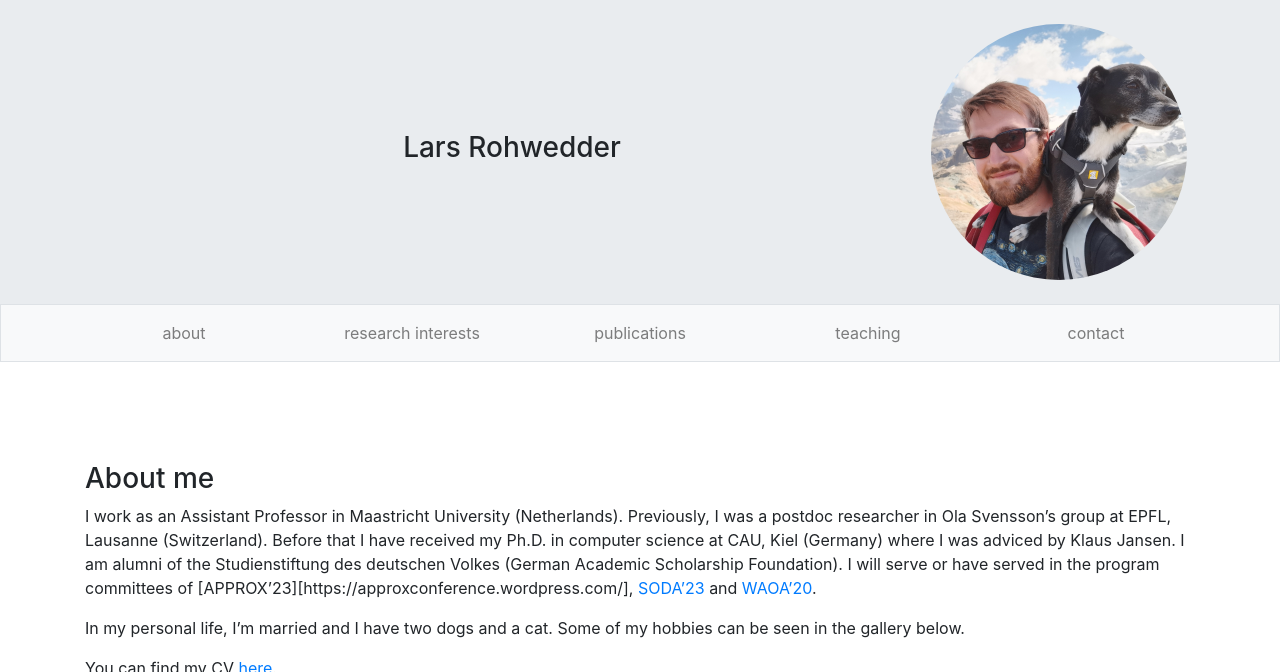
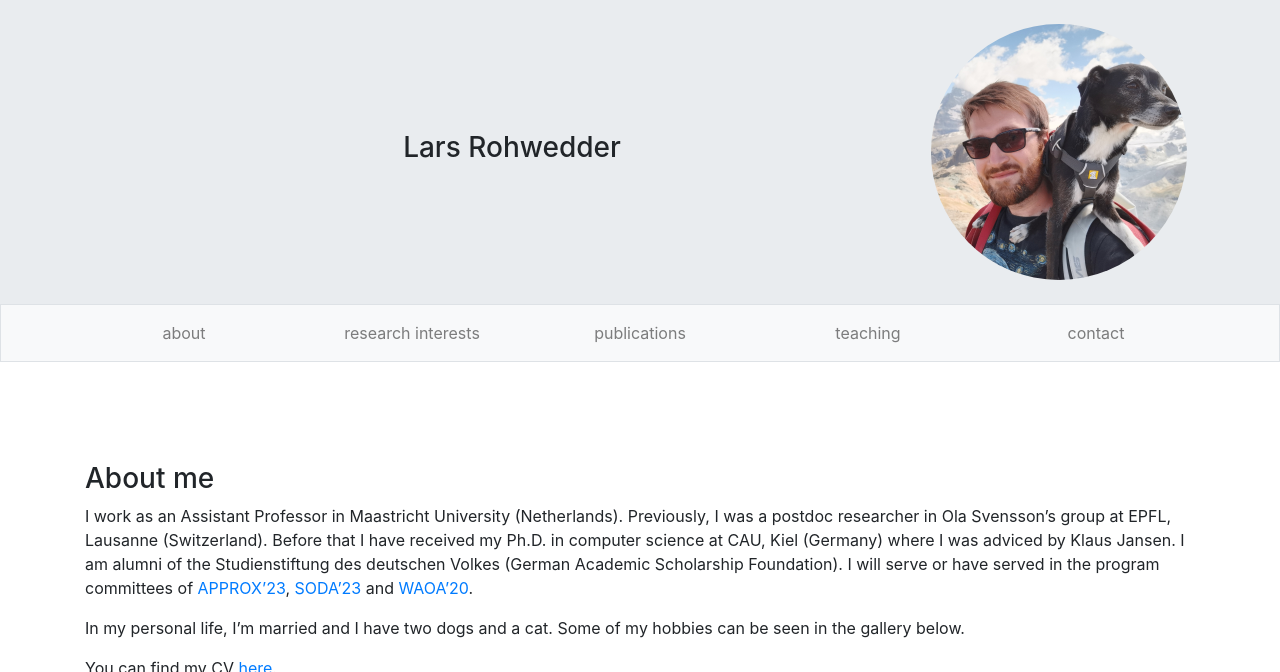
Before and after one commit to larsrohwedder/larsrohwedder.github.io, a Jekyll site: the page built from index.html, in a window 1280 px wide and 900 px high, cut to the strip 0-672 px from the top of the window. Built offline with Jekyll 4.4.1, drawn with Linux system fonts in a browser that asks for light colours.

Commit message:
Update about.markdown

```diff
--- a/_includes/about.markdown
+++ b/_includes/about.markdown
@@ -2,6 +2,6 @@ I work as an Assistant Professor in Maastricht University (Netherlands).
 Previously, I was a postdoc researcher in Ola Svensson's group at EPFL, Lausanne (Switzerland).
 Before that I have received my Ph.D. in computer science at CAU, Kiel (Germany) where I was
 adviced by Klaus Jansen. I am alumni of the Studienstiftung des deutschen Volkes (German Academic Scholarship Foundation).
-I will serve or have served in the program committees of [APPROX'23][https://approxconference.wordpress.com/], [SODA'23](https://www.siam.org/conferences/cm/conference/soda23) and [WAOA'20](http://algo2020.di.unipi.it/WAOA2020/).
+I will serve or have served in the program committees of [APPROX'23](https://approxconference.wordpress.com/), [SODA'23](https://www.siam.org/conferences/cm/conference/soda23) and [WAOA'20](http://algo2020.di.unipi.it/WAOA2020/).
 
 In my personal life, I'm married and I have two dogs and a cat. Some of my hobbies can be seen in the gallery below.
```
